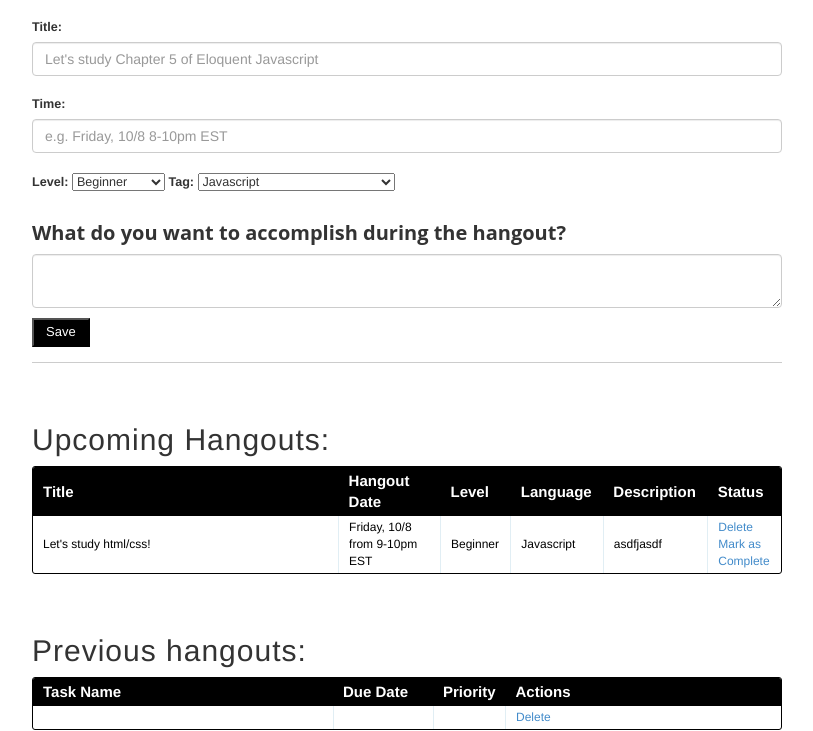
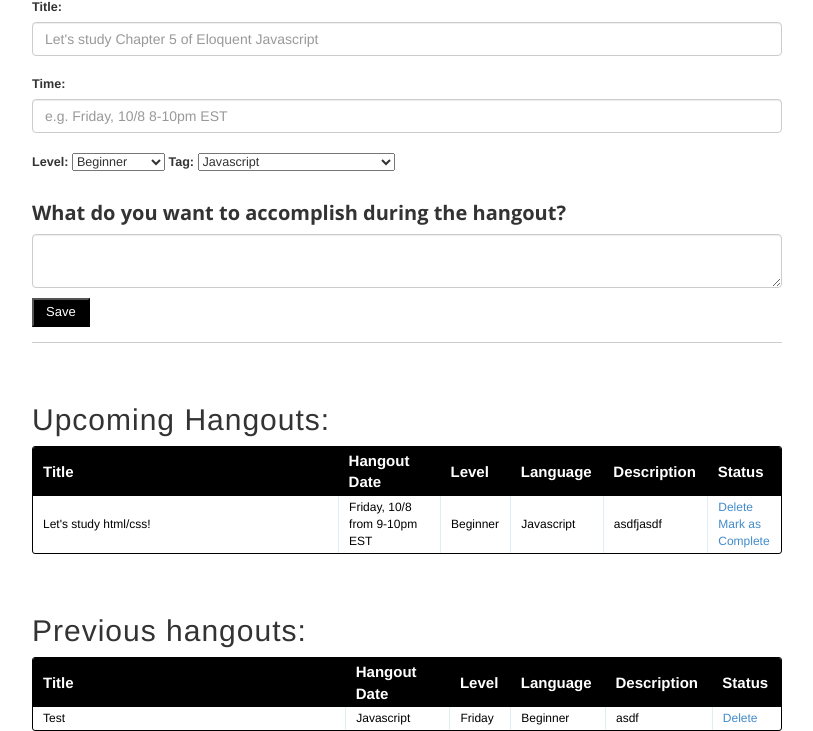
Before and after one commit to lpatmo/codebuddies-hangouts, a Flask app: page /hangout/ in a window 1280 px wide. Shown: the part 387-1118 px from the top of the page, without its empty margins (233-1046 px from the left). Run offline with Flask 2, Linux system fonts and the light colour scheme; the visitor is signed in with stand-in values (Sample User, id 1); data comes from the database, SQL or seed files in the repository; both versions use the stored data as it was after the commit; some libraries are stand-ins or nearby versions.

Commit message:
lots of changes to the ui for the home page

```diff
--- a/app/forms.py
+++ b/app/forms.py
@@ -1,11 +1,11 @@
 from flask_wtf import Form
-from wtforms import TextField, DateField, IntegerField, SelectField
+from wtforms import TextField, DateField, IntegerField, SelectField, DateTimeField
 from wtforms.validators import DataRequired
 
 class ProposeNewHangout(Form):
 	hangout_id = IntegerField('Status')
 	title = TextField('title', validators=[DataRequired()])
-	hangout_date = DateField('hangout_date (mm/dd/yyyy)',validators = [DataRequired()], format='%m/%d/%Y')
+	hangout_date = DateTimeField('hangout_date (mm/dd/yyyy)',validators = [DataRequired()], format='%Y-%m-%d %H:%M:%S')
 	level = SelectField('level', validators = [DataRequired()], choices = [('Beginner', 'Beginner'), ('Intermediate', 'Intermediate'), ('Advanced', 'Advanced')])
 	language = SelectField('language', validators = [DataRequired()], choices = [('Javascript', 'Javascript'), ('HTML/CSS', 'HTML/CSS'), ('Python','Python'), (
 		'Ruby-on-Rails', 'Ruby-on-Rails'), ('Git', 'Git'), ('Data Structures and Algorithms', 'Data Structures and Algorithms')])
--- a/app/templates/login.html
+++ b/app/templates/login.html
@@ -1,7 +1,7 @@
 {% extends "template.html" %}
 {% block content %}
-	<h1>Propose a Google Hangou!</h1>
-	<h3>Please login to see proposed hangouts.</h3>
+
+	<h3>Please login to see upcoming hangout times.</h3>
 	<form method="post" action="/">
 		Username: <input type="text" name="username" value="{{request.form.username}}">
 		Password: <input type="password" name="password" value="{{request.form.password}}">
--- a/app/templates/tasks.html
+++ b/app/templates/tasks.html
@@ -1,7 +1,7 @@
 {% extends "template.html" %}
 {% block content %}
 
-	<a href="/logout">Logout</a>
+
 	<div class="add-task">
 		<h3>Propose a new hangout:</h3>
 			<form action="{{ url_for('new_hangout')}}" method="post">
@@ -13,6 +13,7 @@
 				<div class="form-group">
 					<label for="inputDate">Time:</label>
 					<input name="hangout_date" type="text" class="form-control" placeholder="e.g. Friday, 10/8 8-10pm EST" id="inputDate">
+
 				</div>
 				<div class="form-group">
 					<label>Level:</label>
@@ -93,18 +94,22 @@
 		<table>
 			<thead>
 				<tr>
-					<th width="300px"><strong>Task Name</strong></th>
-					<th width="100px"><strong>Due Date</strong></th>
-					<th width="50px"><strong>Priority</strong></th>
-					<th><strong>Actions</strong></th>
+					<th width="300px"><strong>Title</strong></th>
+					<th width="100px"><strong>Hangout Date</strong></th>
+					<th width="50px"><strong>Level</strong></th>
+					<th width="50px"><strong>Language</strong></th>
+					<th width="50px"><strong>Description</strong></th>
+					<th width="50px"><strong>Status</strong></th>
 				</tr>
 			</thead>
 
 		{% for c in closed_tasks %}
 		<tr>
-			<td width="300px"> {{ c.name }}</td>
-			<td width="100px"> {{ c.due_date }}</td>
-			<td width="50px"> {{ c.priority }}</td>
+			<td width="300px"> {{ c.title }}</td>
+				<td width="100px">{{ c.hangout_date }}</td>
+		<td width="50px">{{ c.level }}</td>
+		<td width="50px">{{ c.language }}</td>
+		<td width="50px">{{ c.description }}</td>
 		<td>
 			<a href="{{ url_for('delete_entry', hangout_id = c.hangout_id) }}">Delete</a>
 		</td>
--- a/app/templates/template.html
+++ b/app/templates/template.html
@@ -1,9 +1,12 @@
 <!DOCTYPE html>
 <html>
 	<head>
-		<title>Welcome to FlaskTaskr!!</title>
+		<title>CodeBuddies.org</title>
 		<link rel="stylesheet" href="{{ url_for('static', filename='css/styles.css') }}">
 		<link rel="stylesheet" href="{{ url_for('static', filename='css/bootstrap.min.css') }}">
+		 <link href="http://maxcdn.bootstrapcdn.com/font-awesome/4.1.0/css/font-awesome.min.css" rel="stylesheet">
+        <link href='http://fonts.googleapis.com/css?family=Abril+Fatface' rel='stylesheet' type='text/css'>
+        <link href='http://fonts.googleapis.com/css?family=Open+Sans:300,700' rel='stylesheet' type='text/css'>
 
 	</head>
 	<body id="page-top" data-spy="scroll" data-target=".navbar-custom">
@@ -25,9 +28,7 @@
                     <li class="hidden">
                         <a href="#page-top"></a>
                     </li>
-                    <li class="page-scroll">
-                        <a href="#studygroups">Study Groups</a>
-                    </li>
+
                     <li class="page-scroll">
                         <a href="#about">About</a>
                     </li>
@@ -36,6 +37,9 @@
                     </li>
                     <li class="page-scroll">
                         <a href="http://bit.ly/10HTO4w" target="_blank">Blog</a>
+                    </li>
+                    <li class="page-scroll">
+                    		<a href="/logout">Logout</a>
                     </li>
 
                 </ul>
@@ -53,7 +57,7 @@
                         <div class="intro-text"><h1>Running partners...
 for people studying web development</h1>
 
-                                             <p>Stay motivated and learn faster with peers. </p>
+                                             <p>We work through tutorials and pair program on Google Hangouts.</p>
 
 
 
@@ -69,6 +73,8 @@ for people studying web development</h1>
 		<div class="container">
 			<div class="row">
 				<div class="col-md-8 col-md-offset-2">
+
+
 			{% for message in get_flashed_messages() %}
 			<div class="flash">{{message}}</div>
 		{% endfor %}
--- a/app/views.py
+++ b/app/views.py
@@ -45,7 +45,6 @@ def hangout():
 	g.db = connect_db()
 
 	cur = g.db.execute(
-
 		'select title, level, language, hangout_date, description, hangout_id from hangout where status=1')
 	upcoming_hangouts = [dict(title=row[0], level=row[1],
 		language=row[2], hangout_date=row[3], description=row[4], hangout_id=row[5]) for row in cur.fetchall()]
```
Also changed, not shown: app/flasktaskr.db, 2 other files.
